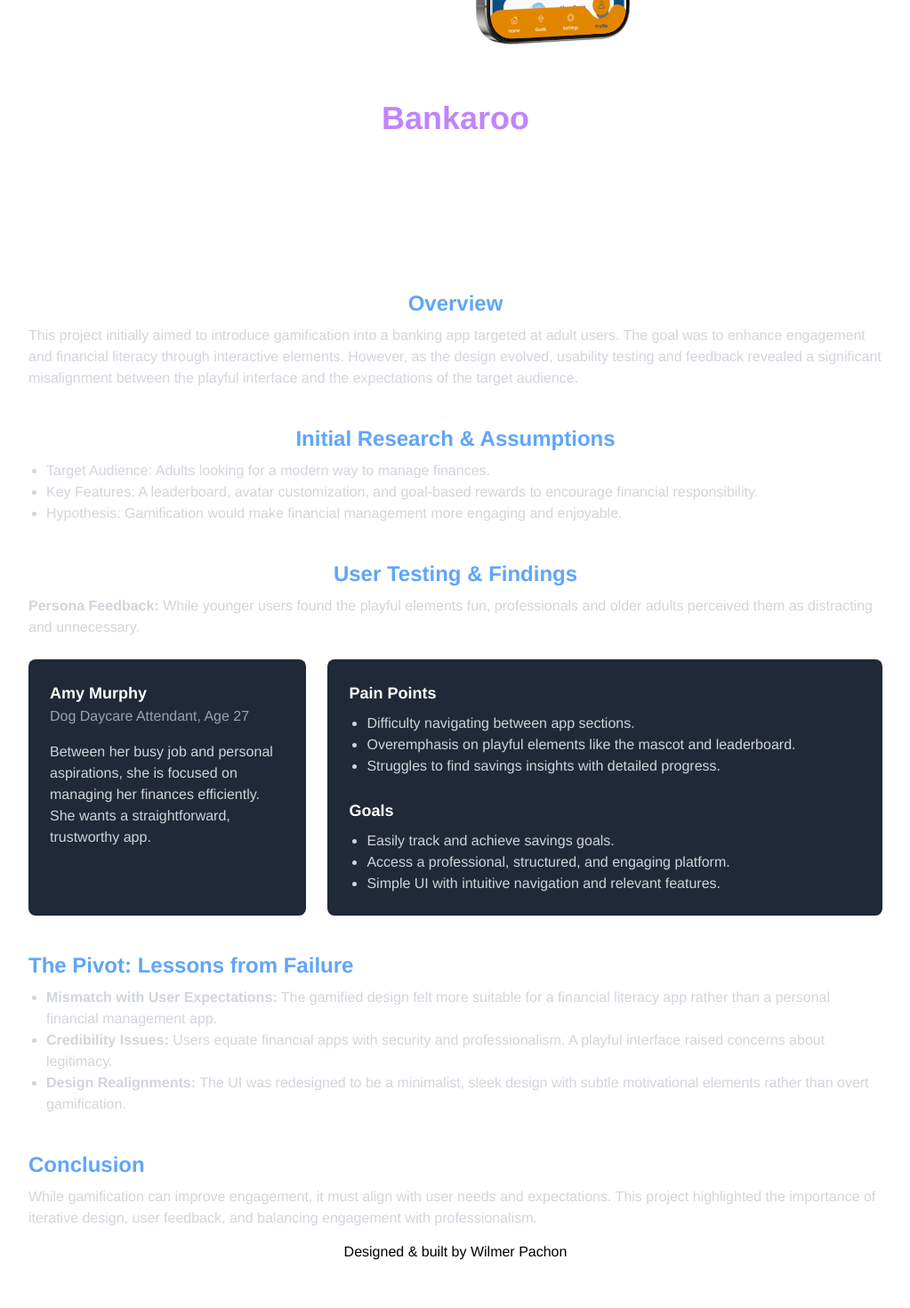
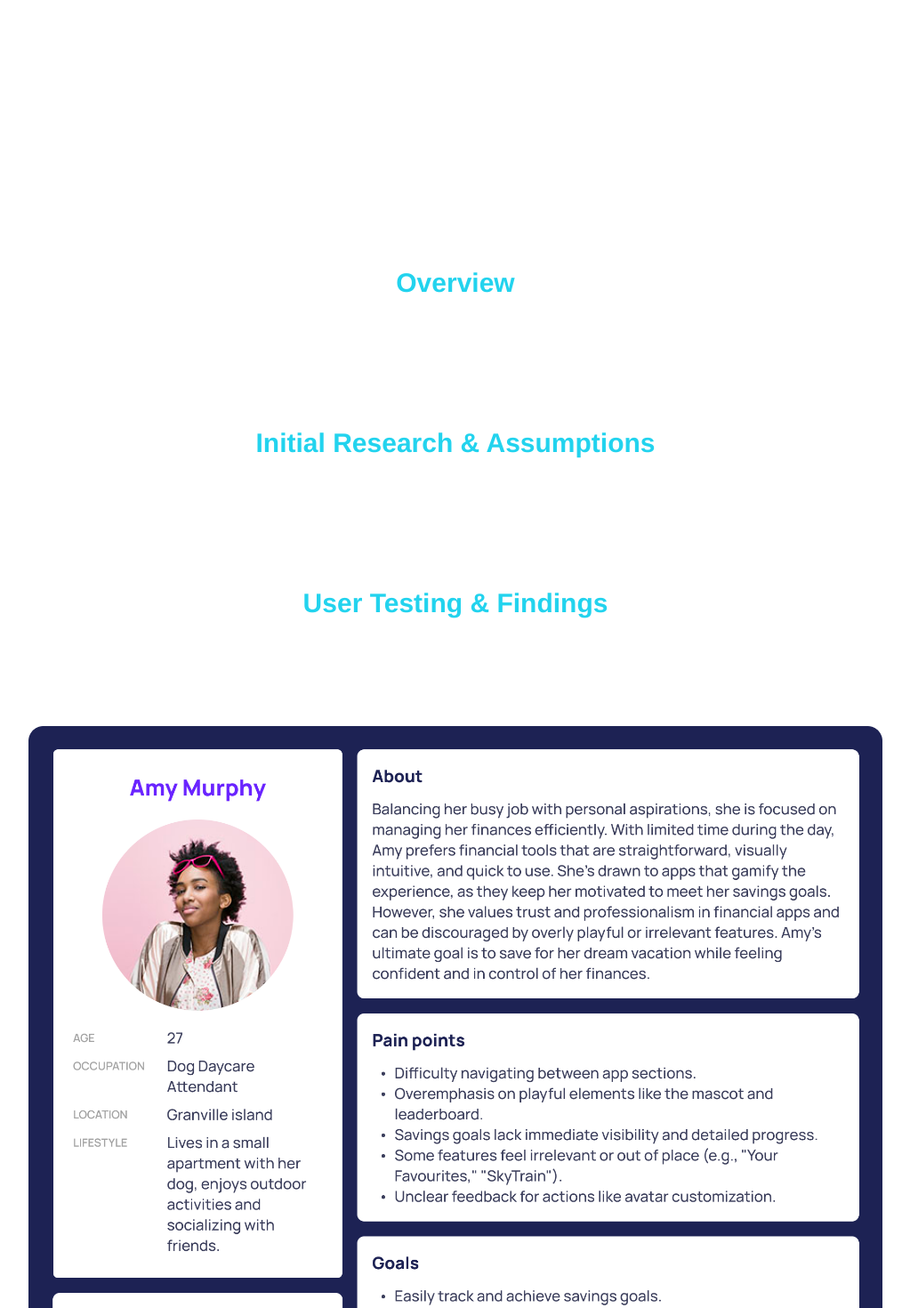
Before and after one commit to wilo0510/My-portfolio, a Next.js app: page /Bankaroo in a window 1280 px wide. Shown: the part 780-2250 px from the top of the page at 89% size, without its empty margins (128-1151 px from the left). Built offline with nearby package versions, Linux system fonts and the light colour scheme.

Commit message:
Changes on navbar

```diff
--- a/src/components/section/about.tsx
+++ b/src/components/section/about.tsx
@@ -3,7 +3,7 @@ import profilePic from "../../../public/images/Profile.png"; // Adjust the path
 
 const AboutMe = () => {
   return (
-    <section className="flex flex-col md:flex-row items-center justify-between px-8 py-8 bg-background text-foreground max-w-6xl mx-auto">
+    <section id="about" className="flex flex-col md:flex-row items-center justify-between px-8 py-8 bg-background text-foreground max-w-6xl mx-auto">
     {/* Left Column - Text Content */}
     <div className="max-w-lg text-left">
       <h2 className="text-purple-400 text-4xl font-bold mb-4">About me</h2>
--- a/src/components/section/caseStudy.tsx
+++ b/src/components/section/caseStudy.tsx
@@ -8,31 +8,40 @@ export default function CaseStudy() {
         <div className="flex gap-4">
           <Image src="/images/bankaroo/cover.png" alt="Bankaroo App" width={800} height={500} />
         </div>
-        <h1 className="text-4xl font-bold text-purple-400 mt-6">Bankaroo</h1>
+        <h1 className="text-4xl font-bold text-primary-purple mt-6">Bankaroo</h1>
       </div>
 
       {/* Project Details */}
-      <div className="grid grid-cols-1 md:grid-cols-2 gap-4 mt-8 text-sm">
-        <div>
-          <p><span className="font-semibold">Client:</span> Student project at Cornerstone International Community College</p>
-          <p><span className="font-semibold">Sector:</span> Education, Design, Banking</p>
-          <p><span className="font-semibold">My Role:</span> Entire product design from research to wireframes, visualization, and testing</p>
-          <p><span className="font-semibold">Project Time:</span> 2 weeks</p>
+      <div className="flex justify-between mx-auto p-6 ">
+      {/* Left Column */}
+        <div className="text-left font-mono font-bold text-lg space-y-6">
+          <p>Client</p>
+          <p>Sector</p>
+          <p>My role</p>
+          <p>Project time</p>
+        </div>
+
+        {/* Right Column */}
+        <div className="text-left font-mono text-lg space-y-6">
+          <p>Student project at Cornerstone International Community College</p>
+          <p>Education, Design, Banking</p>
+          <p>Entire product design from research to conception, visualization and testing</p>
+          <p>2 weeks</p>
         </div>
       </div>
 
       {/* Overview */}
       <section className="mt-10">
-        <h2 className="text-2xl font-bold text-blue-400 text-center">Overview</h2>
-        <p className="mt-2 text-gray-300">
+        <h2 className="text-3xl font-bold text-secondary-lightBlue text-center my-8">Overview</h2>
+        <p className="mt-2 text-foreground">
         This project initially aimed to introduce gamification into a banking app targeted at adult users. The goal was to enhance engagement and financial literacy through interactive elements. However, as the design evolved, usability testing and feedback revealed a significant misalignment between the playful interface and the expectations of the target audience.
         </p>
       </section>
 
       {/* Research & Assumptions */}
       <section className="mt-10">
-        <h2 className="text-2xl font-bold text-blue-400 text-center">Initial Research & Assumptions</h2>
-        <ul className="list-disc pl-5 mt-2 text-gray-300">
+        <h2 className="text-3xl font-bold text-secondary-lightBlue text-center my-8">Initial Research & Assumptions</h2>
+        <ul className="list-disc pl-5 mt-2 text-foreground">
           <li>Target Audience: Adults looking for a modern way to manage finances.</li>
           <li>Key Features: A leaderboard, avatar customization, and goal-based rewards to encourage financial responsibility.</li>
           <li>Hypothesis: Gamification would make financial management more engaging and enjoyable.</li>
@@ -41,43 +50,34 @@ export default function CaseStudy() {
 
       {/* User Testing & Findings */}
       <section className="mt-10">
-        <h2 className="text-2xl font-bold text-blue-400 text-center">User Testing & Findings</h2>
-        <p className="mt-2 text-gray-300">
+        <h2 className="text-3xl font-bold text-secondary-lightBlue text-center my-8">User Testing & Findings</h2>
+        <p className="mt-2 text-foreground">
           <strong>Persona Feedback:</strong> While younger users found the playful elements fun, professionals and older adults perceived them as distracting and unnecessary.
         </p>
 
         {/* Persona Section */}
-        <div className="flex flex-col md:flex-row gap-6 mt-6">
-          <div className="bg-gray-800 p-6 rounded-lg w-full md:w-1/3">
-            <h3 className="text-lg font-bold text-white">Amy Murphy</h3>
-            <p className="text-gray-400">Dog Daycare Attendant, Age 27</p>
-            <p className="mt-4 text-gray-300">
-              Between her busy job and personal aspirations, she is focused on managing her finances efficiently. She wants a straightforward, trustworthy app.
-            </p>
-          </div>
-
-          {/* Pain Points & Goals */}
-          <div className="bg-gray-800 p-6 rounded-lg w-full md:w-2/3">
-            <h3 className="text-lg font-bold text-white">Pain Points</h3>
-            <ul className="list-disc pl-5 mt-2 text-gray-300">
-              <li>Difficulty navigating between app sections.</li>
-              <li>Overemphasis on playful elements like the mascot and leaderboard.</li>
-              <li>Struggles to find savings insights with detailed progress.</li>
-            </ul>
-            <h3 className="text-lg font-bold text-white mt-6">Goals</h3>
-            <ul className="list-disc pl-5 mt-2 text-gray-300">
-              <li>Easily track and achieve savings goals.</li>
-              <li>Access a professional, structured, and engaging platform.</li>
-              <li>Simple UI with intuitive navigation and relevant features.</li>
-            </ul>
+        <div className="flex flex-col items-center text-center my-10">
+          <div className="flex gap-4">
+            <Image src="/images/bankaroo/persona.png" alt="Bankaroo App" width={1100} height={500} />
           </div>
         </div>
+        <p className="mt-2 text-foreground">
+          <strong> Customer Journey Insights: </strong> Users expected a more straightforward and professional UI when dealing with finances.
+        </p>
+        <div className="flex flex-col items-center text-center my-10">
+          <div className="flex gap-4">
+            <Image src="/images/bankaroo/customer-journey.png" alt="Bankaroo App" width={1100} height={500} />
+          </div>
+        </div>
+        <p className="mt-2 text-foreground">
+          <strong> Interviews: </strong> Several participants expressed concerns that the playful UI reduced their trust in the app’s credibility.
+        </p>
       </section>
 
       {/* The Pivot & Lessons Learned */}
       <section className="mt-10">
-        <h2 className="text-2xl font-bold text-blue-400">The Pivot: Lessons from Failure</h2>
-        <ul className="list-disc pl-5 mt-2 text-gray-300">
+        <h2 className="text-3xl font-bold text-secondary-lightBlue text-center my-8">The Pivot: Lessons from Failure</h2>
+        <ul className="list-disc pl-5 mt-2 text-foreground">
           <li><strong>Mismatch with User Expectations:</strong> The gamified design felt more suitable for a financial literacy app rather than a personal financial management app.</li>
           <li><strong>Credibility Issues:</strong> Users equate financial apps with security and professionalism. A playful interface raised concerns about legitimacy.</li>
           <li><strong>Design Realignments:</strong> The UI was redesigned to be a minimalist, sleek design with subtle motivational elements rather than overt gamification.</li>
@@ -85,9 +85,9 @@ export default function CaseStudy() {
       </section>
 
       {/* Conclusion */}
-      <section className="mt-10">
-        <h2 className="text-2xl font-bold text-blue-400">Conclusion</h2>
-        <p className="mt-2 text-gray-300">
+      <section className="my-10">
+        <h2 className="text-3xl font-bold text-secondary-lightBlue text-center my-8">Conclusion</h2>
+        <p className="mt-2 text-foreground">
           While gamification can improve engagement, it must align with user needs and expectations. This project highlighted the importance of iterative design, user
           feedback, and balancing engagement with professionalism.
         </p>
--- a/src/components/section/connect.tsx
+++ b/src/components/section/connect.tsx
@@ -2,7 +2,7 @@ import Button from "@/components/ui/Button";
 
 const ConnectSection = () => {
     return (
-      <section className="flex flex-col items-center text-center text-white py-16 px-6 w-full">
+      <section id="contact" className="flex flex-col items-center text-center text-white py-16 px-6 w-full">
         <h4 className="text-sm uppercase tracking-wide text-gray-400">What's Next?</h4>
         <h2 className="text-4xl font-bold text-purple-400 mt-2">Let’s Connect!</h2>
         <p className="mt-4 max-w-2xl text-lg text-gray-300">
--- a/src/components/section/experience.tsx
+++ b/src/components/section/experience.tsx
@@ -32,7 +32,7 @@ export default function ExperienceSection() {
 
   return (
     <>
-    <h2 className="text-center w-full text-xl font-bold">
+    <h2 id="experience" className="text-center w-full text-xl font-bold">
         Where I’ve worked
         </h2>
     <div className="flex flex-col md:flex-row items-center justify-between px-8 py-8 bg-background text-foreground max-w-6xl mx-auto">
--- a/src/components/section/projects.tsx
+++ b/src/components/section/projects.tsx
@@ -1,7 +1,8 @@
+import Link from "next/link";
 const ProjectsSection = () => {
 return(
     <>
-    <h2 className="text-purple-400 text-4xl font-bold mb-4 px-8 mx-12">
+    <h2 id='projects' className="text-purple-400 text-4xl font-bold mb-4 px-8 mx-12">
         Some things I’ve built
     </h2>
     <section className="flex flex-col md:flex-row items-center justify-between px-8 py-8 bg-background text-foreground max-w-6xl mx-auto px-8">
@@ -13,15 +14,16 @@ return(
         {/* Project Item */}
         <div className="flex flex-col md:flex-row items-center gap-8">
         {/* Image */}
-        <div className="md:w-1/2 relative group">
+        <Link href="/Bankaroo" className="md:w-1/2 relative group">
             <img
                 src="/images/projects/bankaroo.jpeg"
-                alt="Chore App"
+                alt="Bankaroo App"
                 className="rounded-lg shadow-lg w-full"
             />
             {/* Overlay */}
             <div className="absolute inset-0 bg-black bg-opacity-50 transition-opacity duration-300 group-hover:opacity-0 rounded-lg"></div>
-        </div>
+
+        </Link>
 
         {/* Project Info */}
         <div className="md:w-1/2 bg-secondary-background text-white p-6 rounded-lg shadow-lg -ml-20 z-10 text-right">
```
Also changed, not shown: src/components/layout/Navbar.tsx (+31 -6 lines).
